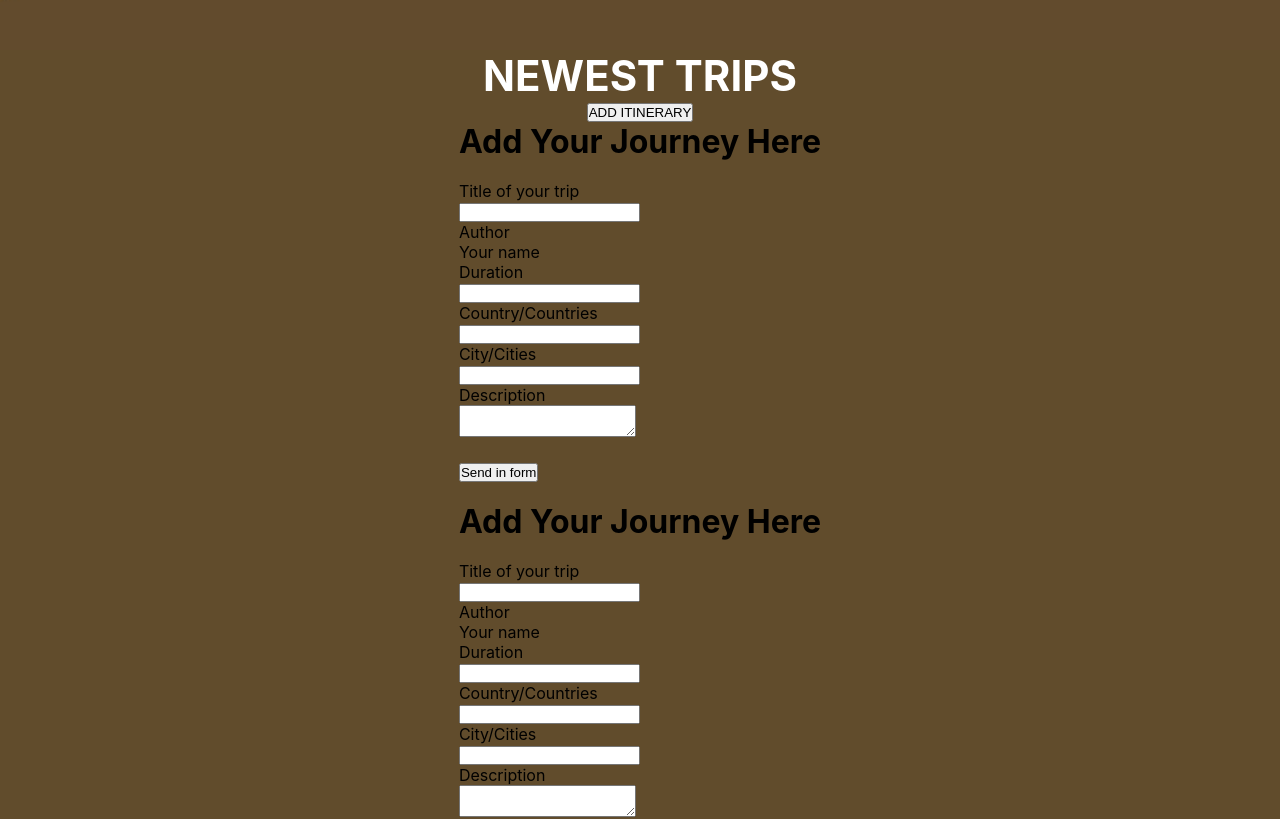
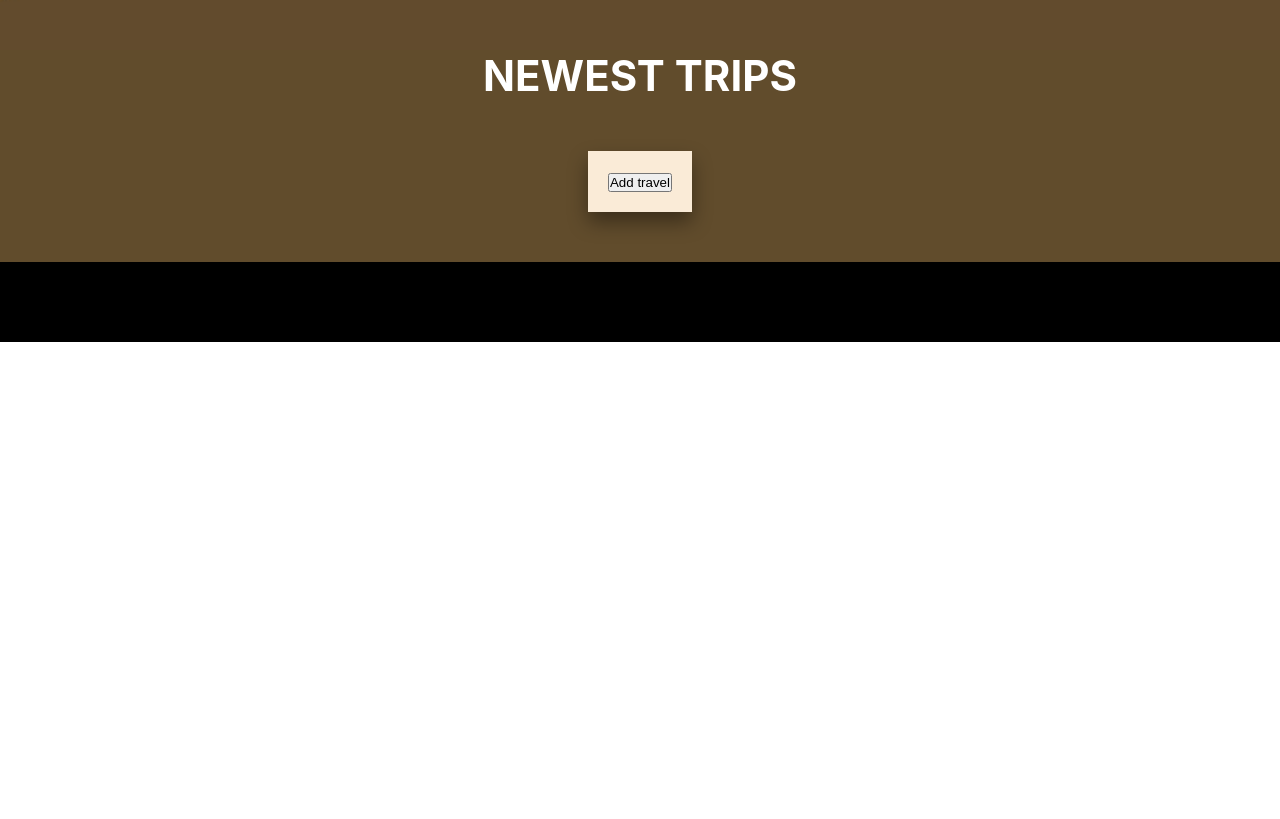
Before and after one commit to Zafewood/Journey, a React (Create React App) app in the folder journey_frontend/: page / in a window 1280 px wide. Shown: the part 750-1569 px from the top of the page. After the commit the page ends 1092 px from the top, so only its background shows below. Built offline with nearby package versions, Linux system fonts and the light colour scheme.

Commit message:
Added a form for adding travels
The form will be used for adding travels, and is not finished yet.
Missing creating an itinerari from the filled in form

```diff
--- a/journey_frontend/src/components/Trips/TripsCard.jsx
+++ b/journey_frontend/src/components/Trips/TripsCard.jsx
@@ -3,94 +3,80 @@ import '../../styles/Trips/TripsCard.css'
 import placeholderImg from '../../assets/example-beach.jpg'
 import { useState } from 'react'
 import UserComment from './UserComment';
+import { auth } from '../../firebase-config';
 
 function TripsCard() {
-    const [cardHeight, setCardHeight] = useState("0px");
-    const [isExpanded, setIsExpanded] = useState(false);
-    const [shoudlDisplay, setShouldDisplay] = useState("none")
+    const [isShown, setIsShown] = useState(false);
+    const [title, setTitle] = useState('');
+    const [duration, setDuration] = useState('');
+    const [country, setCountry] = useState('');
+    const [city, setCity] = useState('');
+    const [description, setDescription] = useState('');
 
-    const [isShown, setIsShown] = useState(false);
 
     const handleClick = event => {
-
         setIsShown(current => !current);
 
       };
 
-    // const handleExpand = () => {
-    //     if (isExpanded) {
-    //         setCardHeight("0px");
-    //         setShouldDisplay("none")
-    //     } else {
-    //         setCardHeight("auto");
-    //         setShouldDisplay("block")
-    //     }
-    //     setIsExpanded(!isExpanded);
+    const sendInForm = () => {
+        // if (auth.currentUser == null) {
+        //     alert("A person who is not logged in cannot add trips")
         // }
+        console.log("tittel: " + title);
+        console.log("duration: " + duration);
+        console.log("country: " + country);
+        console.log("city: " + city);
+        console.log("description: " + description);
+        alert("hva skjer her til nå")
+        setIsShown(false);
+    }
 
-    const sendInForm = () => {
-        alert("ups not up to date");
+    const updateTitle = (event) => {
+        setTitle(event.target.value);
+    }
+
+    const updateDuration = (event) => {
+        setDuration(event.target.value);
+    }
+
+    const updateCountry = (e) => {
+        setCountry(e.target.value);
+    }
+
+    const updateCity = (e) => {
+        setCity(e.target.value);
+    }
+
+    const updateDescription = (e) => {
+        setDescription(e.target.value);
     }
 
 
   return (
-    <box className= "TripBox">
+    <div className= "tripBox">
+        <button onClick={handleClick}> Add travel </button>
+        {isShown && (
+            <div>
             <form>
                 <h1> Add Your Journey Here</h1> <br/>
                 <label> Title of your trip </label> <br/>
-            <input type ="text" maxLength={25}></input> <br/>
+                <input type ="text" onChange = {updateTitle} ></input> <br/>
                 <label> Author </label> <br/>
-            <text> Your name </text> <br/>
+                <label> Your name </label> <br/>
                 <label> Duration </label> <br/>
-            <input type="integer" ></input> <br/>
+                <input type="integer" onChange = {updateDuration}></input> <br/>
                 <label> Country/Countries </label> <br/>
-            <input type ="text" ></input> <br/>
+                <input type ="text" onChange={updateCountry}></input> <br/>
                 <label> City/Cities </label> <br/>
-            <input type ="text" ></input> <br/>
+                <input type ="text" onChange={updateCity}></input> <br/>
                 <label> Description </label> <br/>
-            <textarea type ="text" ></textarea> <br/> <br/>
-
+                <textarea type ="text" onChange={updateDescription}></textarea> <br/> <br/>
+            </form>
             <button onClick={sendInForm}> Send in form </button>
-
-        </form>
-
-    </box>
-
-
-
-    // <div className='test'>
-    //     <div className='card-content'>
-    //         <div className='card-left'>
-    //             <img src={placeholderImg} alt="" className='trip-image' />
-    //         </div>
-    //         <div className='card-right'>
-    //             <h1 className='trip-title'>Title of your trip</h1>
-    //             <div className='trip-info'>
-    //                 <p className='trip-author'>Ola Halvorsen</p>
-    //                 <p className='trip-duration'>9 days</p>
-    //                 <p className='trip-country'>portugal</p>
-    //                 <p className='trip-route'>Porto - Lisboa - Faro</p>
-    //                 <p className='trip-keywords'>Hiking, nature, party, beach</p>
-    //             </div>
-    //             <div className='trip-rating-view'>
-    //                 <p>Average rating:</p>
-    //                 <h1>Star rating here</h1>
-    //                 <button className='comments-btn' onClick={handleExpand}>12 comments</button>
-    //             </div>
-    //         </div>
-
-    //     </div>
-    //     <div className='trip-comments' style={{
-    //         height: cardHeight,
-    //         display: shoudlDisplay
-    //         }}>
-    //         <UserComment />
-    //         <UserComment />
-    //         <UserComment />
-    //         <UserComment />
-    //         <UserComment />
-    //     </div>
-    // </div>
+            </div>
+            )}
+     </div>
   )
 }
 
--- a/journey_frontend/src/pages/HomePage.jsx
+++ b/journey_frontend/src/pages/HomePage.jsx
@@ -16,15 +16,15 @@ function HomePage() {
       <div className='bottom-content'>
         <h1 className='text-over-image'>NEWEST TRIPS</h1>
         <div>
-          <button type="button" onClick={<TripsCard />}>ADD ITINERARY</button>
+          {/* <button type="button" onClick={<TripsCard />}>ADD ITINERARY</button> */}
         </div>
         <div className='card-view'>
           <TripsCard />
+          {/* <TripsCard />
           <TripsCard />
           <TripsCard />
           <TripsCard />
-          <TripsCard />
-          <TripsCard />
+          <TripsCard /> */}
         </div>
       </div>
     </>
--- a/journey_frontend/src/styles/Trips/TripsCard.css
+++ b/journey_frontend/src/styles/Trips/TripsCard.css
@@ -54,3 +54,10 @@ p {
     background-color: transparent;
     cursor: pointer;
 }
+
+.tripBox {
+    background-color: antiquewhite;
+    margin: 50px;
+    padding: 20px;
+    box-shadow: 0 10px 20px 0 rgba(0, 0, 0, 0.39);
+}
```
Lines whose indentation alone changed are shown as unchanged.
